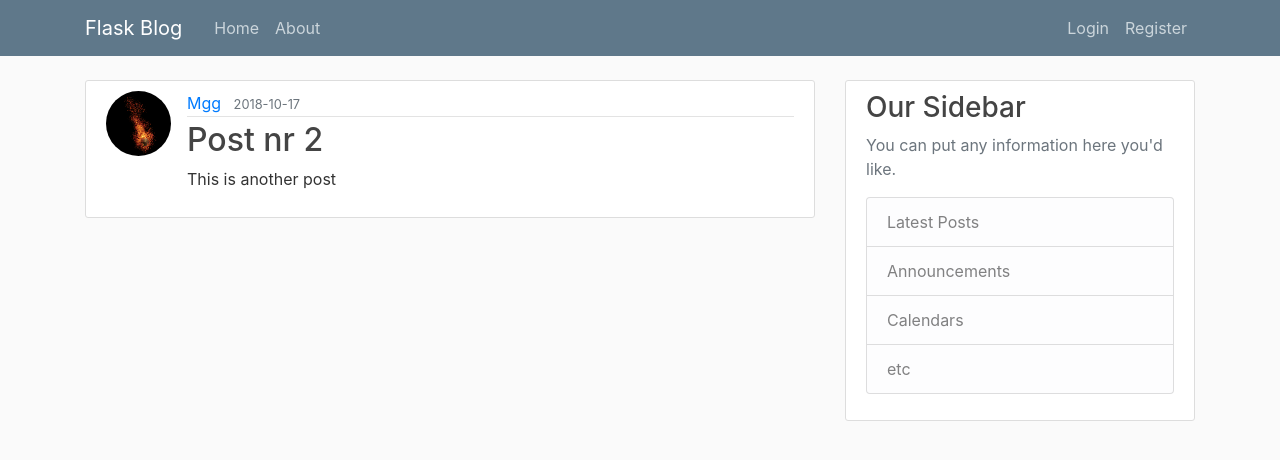
After one commit to grabarczykm/Flask, a Flask app: page /post/2 in a window 1280 px wide. The commit adds this page. Shown: the top 460 px of the page. Run offline with Flask 2, Linux system fonts and the light colour scheme; data comes from the database, SQL or seed files in the repository; both versions use the stored data as it was after the commit; some libraries are stand-ins or nearby versions.

Commit message:
Flask Blog: post create, update, delete

```diff
--- a/002 Flask Blog/app2/forms.py
+++ b/002 Flask Blog/app2/forms.py
@@ -64,5 +64,5 @@ class UpdateAccountForm(FlaskForm):
 #Tworzenie posta
 class PostForm(FlaskForm):
     title = StringField('Title', validators=[DataRequired()])
-    content = TextAreaField('Content', validators=[DataRequired])
+    content = TextAreaField('Content', validators=[DataRequired()])
     submit = SubmitField('Post')
--- a/002 Flask Blog/app2/routes.py
+++ b/002 Flask Blog/app2/routes.py
@@ -1,36 +1,15 @@
 import os
 import secrets
-from flask import render_template, url_for, flash, redirect, request
+from flask import render_template, url_for, flash, redirect, request, abort
 from app2.forms import RegistrationForm, LoginForm, UpdateAccountForm, PostForm
 from app2 import app, db, bcrypt
 from app2.models import User, Post
 from flask_login import login_user, current_user, logout_user, login_required
 
-posts = [
-    {
-        'author':'Piotr Łakomiec',
-        'title': 'FrioArte',
-        'content':'First post content',
-        'date_posted':'April 20,2018'
-    },
-{
-        'author':'Marcin Grabarczyk',
-        'title': 'Post number 2 ',
-        'content':'Second post content',
-        'date_posted':'April 21,2018'
-    },
-{
-        'author':'Chuck Noris',
-        'title': 'War in Wietnam',
-        'content':'War war war',
-        'date_posted':'April 20,1956'
-    }
-]
-
 @app.route("/")
 @app.route("/home")
 def home():
-
+    posts =  Post.query.all()#wszystkie posty
     return render_template("home.html", posts=posts)
 
 
@@ -121,13 +100,54 @@ def account():
     image_file = url_for('static', filename='profile_pics/' + current_user.image_file)
     return render_template('account.html', title='Account',
                            image_file=image_file, form=form)
-
+#Widok tworzenia nowego posta
 @app.route("/post/new", methods=['POST', 'GET'])
 @login_required
 def new_post():
     form = PostForm()
     if form.validate_on_submit():
+        post = Post(title=form.title.data, content=form.content.data, author=current_user)
+        db.session.add(post)
+        db.session.commit()
         flash('Your post has been created!', 'success')
         return redirect(url_for('home'))
+    return render_template('create_post.html', title='New Post',
+                           form=form, legend='New Post')
 
-    return render_template('create_post.html', title='New Post', form=form)
+#Widok szczegółów posta
+@app.route("/post/<int:post_id>")
+def post(post_id):
+    post = Post.query.get_or_404(post_id)
+    return render_template('post.html', title = post.title, post=post)
+
+#Aktualizacja zawartości posta
+@app.route("/post/<int:post_id>/update", methods=['POST', 'GET'])
+@login_required
+def update_post(post_id):
+    post = Post.query.get_or_404(post_id)
+    if post.author != current_user:
+        abort(403)
+    form = PostForm()
+    if form.validate_on_submit():
+        post.title = form.title.data
+        post.content = form.content.data
+        db.session.commit()
+        flash('Your post has been updated', 'success')
+        return redirect(url_for('post',post_id=post.id))
+    elif request.method == 'GET':
+        form.title.data = post.title
+        form.content.data = post.content
+
+    return render_template('create_post.html', title='Update Post',form=form, legend='Update Post')
+
+#Usuwanie posta
+@app.route("/post/<int:post_id>/delete", methods=['POST'])
+@login_required
+def delete_post(post_id):
+    post = Post.query.get_or_404(post_id)
+    if post.author != current_user:
+        abort(403)
+    db.session.delete(post)
+    db.session.commit()
+    flash('Your post has been deleted', 'success')
+    return redirect(url_for('home'))
--- a/002 Flask Blog/app2/templates/layout.html
+++ b/002 Flask Blog/app2/templates/layout.html
@@ -40,6 +40,7 @@
                     {% if current_user.is_authenticated %}
                     <a class="nav-item nav-link" href="{{url_for('account')}}">Account</a>
                     <a class="nav-item nav-link" href="{{url_for('logout')}}">Logout</a>
+                    <a class="nav-item nav-link" href="{{url_for('new_post')}}">New Post</a>
                     {% else %}
                   <a class="nav-item nav-link" href="{{url_for('login')}}">Login</a>
                   <a class="nav-item nav-link" href="{{url_for('register')}}">Register</a>
--- /dev/null
+++ b/002 Flask Blog/app2/templates/post.html
@@ -0,0 +1,43 @@
+{% extends "layout.html" %}
+{% block content %}
+    <!-- Treść posta z przyciskami funkcyjnymi -->
+        <article class="media content-section">
+          <img class="rounded-circle article-img" src="{{ url_for('static', filename='profile_pics/' + post.author.image_file)}}">
+            <div class="media-body">
+            <div class="article-metadata">
+              <a class="mr-2" href="/account">{{ post.author.username }}</a>
+              <small class="text-muted">{{ post.date_posted.strftime('%Y-%m-%d') }}</small>
+                {% if post.author == current_user %}
+                    <div>
+                       <a class="btn btn-secondary btn-sm mt-1 mb-1" href="{{ url_for('update_post', post_id=post.id) }}">Update</a>
+                       <button type="button" class="btn btn-danger btn-sm m-1" data-toggle="modal" data-target="#deleteModal">Delete</button>
+                    </div>
+                {% endif %}
+            </div>
+            <h2 class="article-title">{{ post.title }}</h2>
+            <p class="article-content">{{ post.content }}</p>
+          </div>
+        </article>
+
+        <!-- Modal -->
+          <div class="modal fade" id="deleteModal" tabindex="-1" role="dialog" aria-labelledby="deleteModalLabel" aria-hidden="true">
+            <div class="modal-dialog" role="document">
+              <div class="modal-content">
+                <div class="modal-header">
+                  <h5 class="modal-title" id="deleteModalLabel">Delete Post?</h5>
+                  <button type="button" class="close" data-dismiss="modal" aria-label="Close">
+                    <span aria-hidden="true">&times;</span>
+                  </button>
+                </div>
+                <div class="modal-footer">
+                  <button type="button" class="btn btn-secondary" data-dismiss="modal">Close</button>
+                  <form action="{{ url_for('delete_post', post_id=post.id) }}" method="POST">
+                    <input class="btn btn-danger" type="submit" value="Delete">
+                  </form>
+                </div>
+              </div>
+            </div>
+          </div>
+
+
+{% endblock content %}
```
Also changed, not shown: 002 Flask Blog/app2/templates/create_post.html (+4 -3 lines), 002 Flask Blog/app2/templates/home.html (+5 -4 lines), 002 Flask Blog/app2/site.db.
